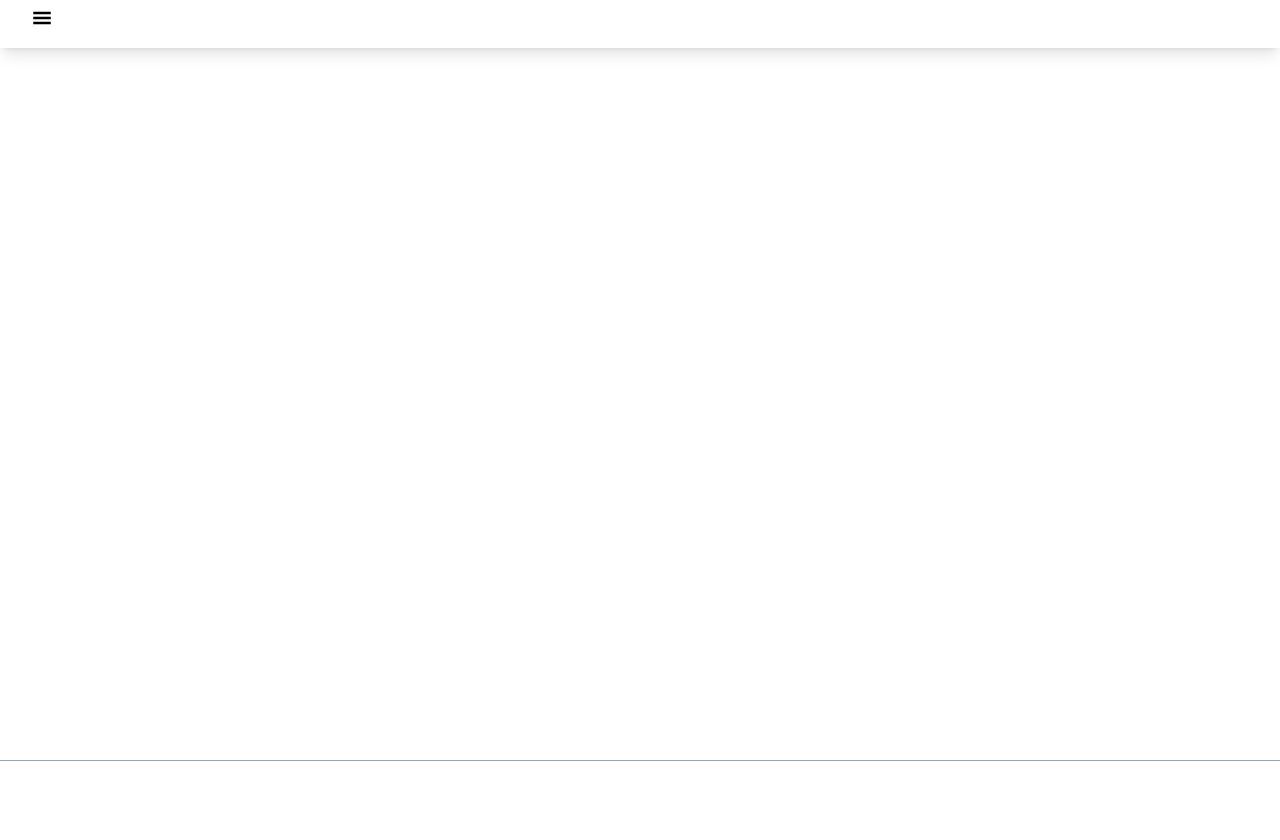
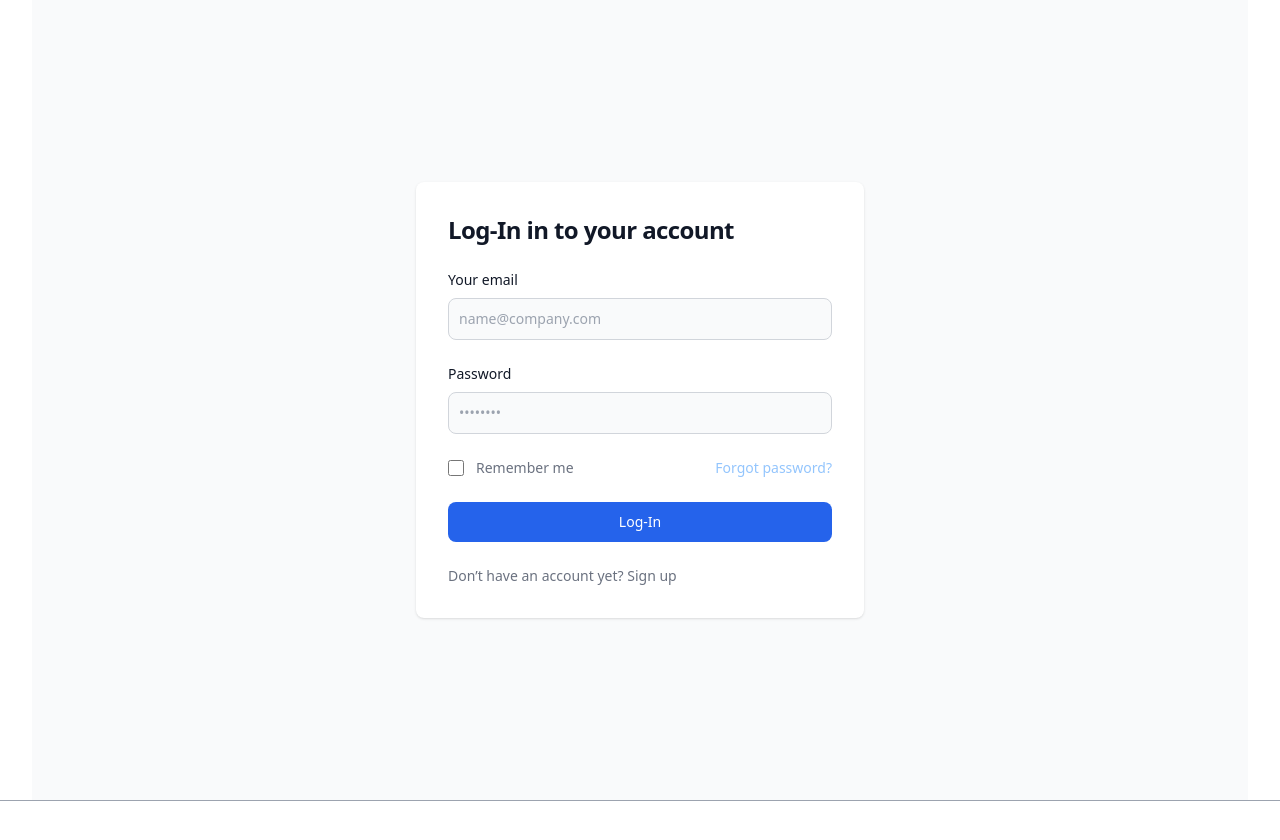
Before and after one commit to ArhamIT-003/react-screens-project, a React (Vite) app: page /login in a window 1280 px wide. Before the commit this address had no page. Before the commit the page ends 800 px from the top, so only its background shows below. Built offline with nearby package versions, Linux system fonts and the light colour scheme.

Commit message:
Login and Sign-Up screens created

```diff
--- a/src/App.jsx
+++ b/src/App.jsx
@@ -1,7 +1,7 @@
 import { useState } from "react";
 import Footer from "./components/Footer";
 import Navbar from "./components/Navbar";
-import { Routes, Route } from "react-router-dom";
+import { Routes, Route, useLocation } from "react-router-dom";
 import SideBar from "./components/SideBar";
 
 // Import your pages
@@ -11,18 +11,23 @@
 import RFQManager from "./pages/RFQ-Manager";
 import Overview from "./pages/Overview";
 import Instructor from "./pages/Instructor";
+import Login from "./pages/Login";
+import SignUp from "./pages/SignUp";
 
 const App = () => {
   const [isOpen, setIsOpen] = useState(false);
-
+  const { pathname } = useLocation();
+  const conditions = pathname === "/login" || pathname === "/signup";
   return (
     <div className="h-screen flex flex-col relative ease-out transition-all ">
-      <Navbar isOpen={isOpen} setIsOpen={setIsOpen} />
+      {!conditions && <Navbar isOpen={isOpen} setIsOpen={setIsOpen} />}
       <div className="ease-out transition-all flex flex-1">
         {isOpen && <SideBar isOpen={isOpen} setOpen={setIsOpen} />}
         <div className={`w-full flex-[8] px-8 ${isOpen ? "ml-52" : ""}`}>
           <Routes>
             <Route path="/" element={<Home />} />
+            <Route path="/login" element={<Login />} />
+            <Route path="/signup" element={<SignUp />} />
             <Route path="/rfq" element={<RFQs />} />
             <Route path="/rfq-manager" element={<RFQManager />} />
             <Route path="/overview" element={<Overview />} />
--- /dev/null
+++ b/src/pages/Login.jsx
@@ -0,0 +1,118 @@
+import { useState } from "react";
+import { Link } from "react-router-dom";
+
+const Login = () => {
+  const [data, setData] = useState({
+    email: "",
+    password: "",
+  });
+
+  const handleChange = (e) => {
+    const { name, value } = e.target;
+    setData({ ...data, [name]: value });
+  };
+
+  const handleSubmit = (e) => {
+    e.preventDefault();
+    console.log("Login ", data);
+  };
+  return (
+    <section className="bg-gray-50">
+      <div className="flex flex-col items-center justify-center px-6 py-8 mx-auto md:h-screen lg:py-0">
+        <div className="w-full bg-white rounded-lg shadow dark:border md:mt-0 sm:max-w-md xl:p-0 dark:bg-gray-800 dark:border-gray-700">
+          <div className="p-6 space-y-4 md:space-y-6 sm:p-8">
+            <h1 className="text-xl font-bold leading-tight tracking-tight text-gray-900 md:text-2xl dark:text-white">
+              Log-In in to your account
+            </h1>
+            <form
+              className="space-y-4 md:space-y-6"
+              action="#"
+              onSubmit={handleSubmit}
+            >
+              <div>
+                <label
+                  htmlFor="email"
+                  className="block mb-2 text-sm font-medium text-gray-900 dark:text-white"
+                >
+                  Your email
+                </label>
+                <input
+                  type="email"
+                  name="email"
+                  id="email"
+                  className="bg-gray-50 border border-gray-300 text-gray-900 sm:text-sm rounded-lg focus:ring-primary-600 focus:border-primary-600 block w-full p-2.5 dark:bg-gray-700 dark:border-gray-600 dark:placeholder-gray-400 dark:text-white dark:focus:ring-blue-500 dark:focus:border-blue-500"
+                  placeholder="name@company.com"
+                  required=""
+                  value={data.email}
+                  onChange={handleChange}
+                />
+              </div>
+              <div>
+                <label
+                  htmlFor="password"
+                  className="block mb-2 text-sm font-medium text-gray-900 dark:text-white"
+                >
+                  Password
+                </label>
+                <input
+                  type="password"
+                  name="password"
+                  id="password"
+                  placeholder="••••••••"
+                  className="bg-gray-50 border border-gray-300 text-gray-900 sm:text-sm rounded-lg focus:ring-primary-600 focus:border-primary-600 block w-full p-2.5 dark:bg-gray-700 dark:border-gray-600 dark:placeholder-gray-400 dark:text-white dark:focus:ring-blue-500 dark:focus:border-blue-500"
+                  required=""
+                  value={data.password}
+                  onChange={handleChange}
+                />
+              </div>
+              <div className="flex items-center justify-between">
+                <div className="flex items-start">
+                  <div className="flex items-center h-5">
+                    <input
+                      id="remember"
+                      aria-describedby="remember"
+                      type="checkbox"
+                      className="w-4 h-4 border border-gray-300 rounded bg-gray-50 focus:ring-3 focus:ring-primary-300 dark:bg-gray-700 dark:border-gray-600 dark:focus:ring-primary-600 dark:ring-offset-gray-800"
+                      required=""
+                    />
+                  </div>
+                  <div className="ml-3 text-sm">
+                    <label
+                      htmlFor="remember"
+                      className="text-gray-500 dark:text-gray-300"
+                    >
+                      Remember me
+                    </label>
+                  </div>
+                </div>
+                <a
+                  href="#"
+                  className="text-sm font-medium text-blue-300 hover:underline dark:text-primary-500"
+                >
+                  Forgot password?
+                </a>
+              </div>
+              <button
+                type="submit"
+                className="w-full text-white bg-blue-600 hover:bg-primary-700 focus:ring-4 focus:outline-none focus:ring-primary-300 font-medium rounded-lg text-sm px-5 py-2.5 text-center dark:bg-primary-600 dark:hover:bg-primary-700 dark:focus:ring-primary-800"
+              >
+                Log-In
+              </button>
+              <p className="text-sm font-light text-gray-500 dark:text-gray-400">
+                Don’t have an account yet?{" "}
+                <Link
+                  to="/signup"
+                  className="font-medium text-primary-600 hover:underline dark:text-primary-500"
+                >
+                  Sign up
+                </Link>
+              </p>
+            </form>
+          </div>
+        </div>
+      </div>
+    </section>
+  );
+};
+
+export default Login;
--- /dev/null
+++ b/src/pages/SignUp.jsx
@@ -0,0 +1,116 @@
+import { useState } from "react";
+import { Link } from "react-router-dom";
+
+const SignUp = () => {
+  const [data, setData] = useState({
+    email: "",
+    password: "",
+  });
+
+  const handleChange = (e) => {
+    setData({ ...data, [e.target.name]: e.target.value });
+  };
+  const handleSubmit = (e) => {
+    e.preventDefault();
+    console.log("Sign-up", data);
+  };
+  return (
+    <section className="bg-gray-50">
+      <div className="flex flex-col items-center justify-center px-6 py-8 mx-auto md:h-screen lg:py-0">
+        <div className="w-full bg-white rounded-lg shadow dark:border md:mt-0 sm:max-w-md xl:p-0 dark:bg-gray-800 dark:border-gray-700">
+          <div className="p-6 space-y-4 md:space-y-6 sm:p-8">
+            <h1 className="text-xl font-bold leading-tight tracking-tight text-gray-900 md:text-2xl dark:text-white">
+              Sign up to your account
+            </h1>
+            <form
+              className="space-y-4 md:space-y-6"
+              action="#"
+              onSubmit={handleSubmit}
+            >
+              <div>
+                <label
+                  htmlFor="email"
+                  className="block mb-2 text-sm font-medium text-gray-900 dark:text-white"
+                >
+                  Your email
+                </label>
+                <input
+                  type="email"
+                  name="email"
+                  id="email"
+                  className="bg-gray-50 border border-gray-300 text-gray-900 sm:text-sm rounded-lg focus:ring-primary-600 focus:border-primary-600 block w-full p-2.5 dark:bg-gray-700 dark:border-gray-600 dark:placeholder-gray-400 dark:text-white dark:focus:ring-blue-500 dark:focus:border-blue-500"
+                  placeholder="name@company.com"
+                  required=""
+                  value={data.email}
+                  onChange={handleChange}
+                />
+              </div>
+              <div>
+                <label
+                  htmlFor="password"
+                  className="block mb-2 text-sm font-medium text-gray-900 dark:text-white"
+                >
+                  Password
+                </label>
+                <input
+                  type="password"
+                  name="password"
+                  id="password"
+                  placeholder="••••••••"
+                  className="bg-gray-50 border border-gray-300 text-gray-900 sm:text-sm rounded-lg focus:ring-primary-600 focus:border-primary-600 block w-full p-2.5 dark:bg-gray-700 dark:border-gray-600 dark:placeholder-gray-400 dark:text-white dark:focus:ring-blue-500 dark:focus:border-blue-500"
+                  required=""
+                  value={data.password}
+                  onChange={handleChange}
+                />
+              </div>
+              <div className="flex items-center justify-between">
+                <div className="flex items-start">
+                  <div className="flex items-center h-5">
+                    <input
+                      id="remember"
+                      aria-describedby="remember"
+                      type="checkbox"
+                      className="w-4 h-4 border border-gray-300 rounded bg-gray-50 focus:ring-3 focus:ring-primary-300 dark:bg-gray-700 dark:border-gray-600 dark:focus:ring-primary-600 dark:ring-offset-gray-800"
+                      required=""
+                    />
+                  </div>
+                  <div className="ml-3 text-sm">
+                    <label
+                      htmlFor="remember"
+                      className="text-gray-500 dark:text-gray-300"
+                    >
+                      Remember me
+                    </label>
+                  </div>
+                </div>
+                <a
+                  href="#"
+                  className="text-sm font-medium text-blue-300 hover:underline dark:text-primary-500"
+                >
+                  Forgot password?
+                </a>
+              </div>
+              <button
+                type="submit"
+                className="w-full text-white bg-blue-600 hover:bg-primary-700 focus:ring-4 focus:outline-none focus:ring-primary-300 font-medium rounded-lg text-sm px-5 py-2.5 text-center dark:bg-primary-600 dark:hover:bg-primary-700 dark:focus:ring-primary-800"
+              >
+                Sign in
+              </button>
+              <p className="text-sm font-light text-gray-500 dark:text-gray-400">
+                You have an account yet?{" "}
+                <Link
+                  to="/login"
+                  className="font-medium text-primary-600 hover:underline dark:text-primary-500"
+                >
+                  Log-In
+                </Link>
+              </p>
+            </form>
+          </div>
+        </div>
+      </div>
+    </section>
+  );
+};
+
+export default SignUp;
```
